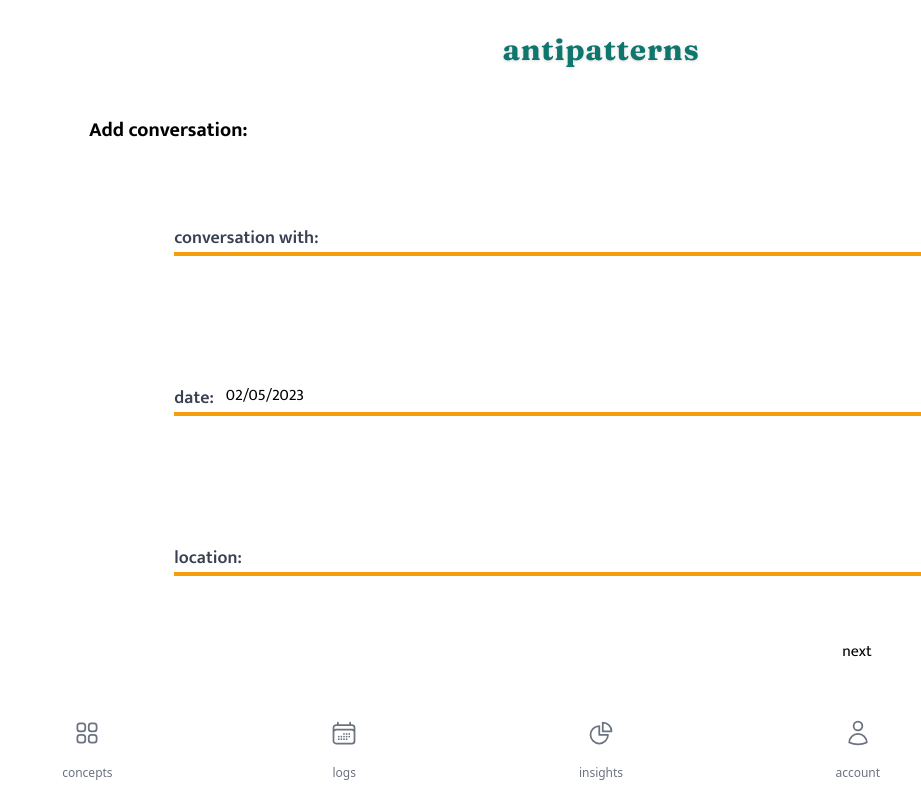
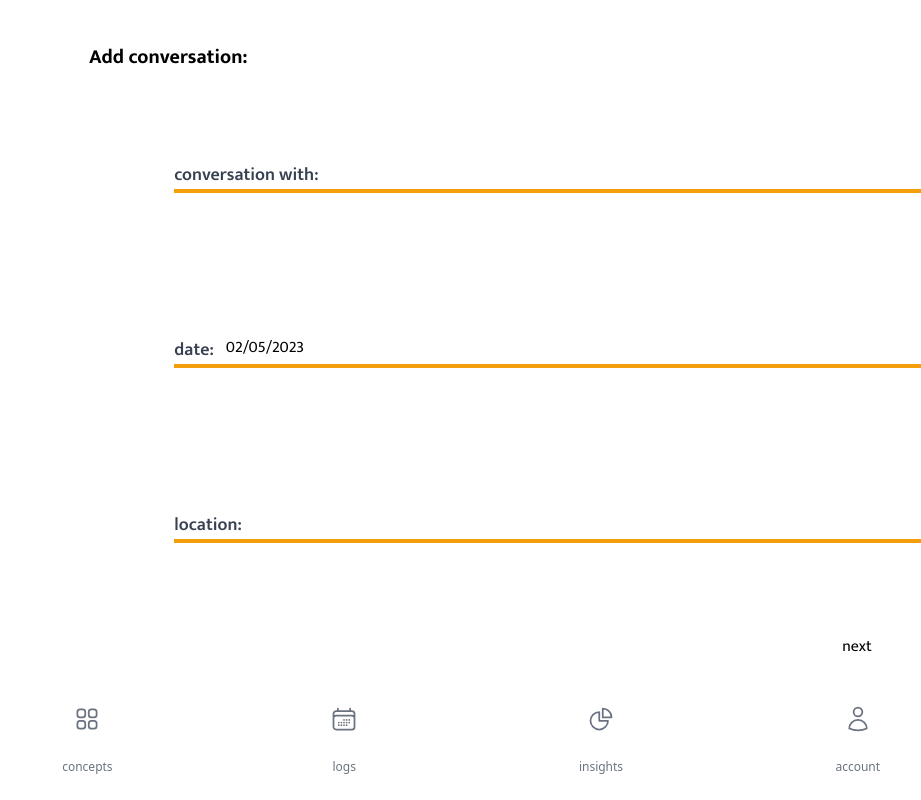
Before and after one commit to josephrmartinez/reactionsjournal, a React (Vite) app: page /reactionsjournal/add in a window 1280 px wide. Shown: the top 800 px of the page, without its empty margins (359-1280 px from the left). Built offline with nearby package versions, Linux system fonts and the light colour scheme.

Commit message:
Navigate to logs onsubmit of new entry

```diff
--- a/src/index.css
+++ b/src/index.css
@@ -9,6 +9,7 @@
 *{
     box-sizing: border-box;
 }
+
 
 body {
     height: 100%;
@@ -23,9 +24,9 @@ body {
     height: 100vh;
     width: 100vw;
     display: flex;
-        flex-direction: column;
-        align-items: center;
-        justify-content: center;
+    flex-direction: column;
+    align-items: center;
+    justify-content: center;
 }
 
 .container{
@@ -33,7 +34,7 @@ body {
    height: 100%;
    width: 100vw;
    max-width: 640px;
-   grid-template-rows: 12.5% 75% 12.5%;
+   grid-template-rows: 85% 15%;
    justify-items: center;
 }
 
@@ -84,8 +85,7 @@ body {
     display: grid;
     height: 100%;
     grid-template-columns: 1fr 1fr;
-    grid-template-rows: repeat(8, 1fr);
-    /* margin: 25px; */
+    grid-template-rows: repeat(7, 1fr);
     gap: 12px;
 }
 
--- a/src/routes/add.jsx
+++ b/src/routes/add.jsx
@@ -6,7 +6,7 @@ import UserResponsesForm from "./addForms/UserResponsesForm"
 import PartnerReactionsForm from "./addForms/PartnerReactionsForm"
 import PartnerResponsesForm from "./addForms/PartnerResponsesForm"
 import NotesAndSubmitForm from "./addForms/NotesAndSubmitForm"
-import { Navigate } from "react-router-dom"
+import { useNavigate } from "react-router-dom"
 import { nanoid } from "nanoid"
 import { starterData } from "../starterData"
 
@@ -94,33 +94,36 @@ export default function Add() {
             <NotesAndSubmitForm {...data} updateFields={updateFields} />
         ])
 
-
+    const navigate = useNavigate()
 
     function onSubmit(e) {
         e.preventDefault();
+
         if (!isLastStep) return next()
 
-        console.log(data)
-        // Parse any JSON previously stored in allEntries
+        // Parse any JSON previously stored
         var existingData = JSON.parse(localStorage.getItem("reactionsJournalLogData"));
         if(existingData == null) existingData = starterData;
 
         localStorage.setItem("entry", JSON.stringify(data));
-        // Save allEntries back to local storage
+        // Save data back to local storage
         existingData.push(data);
-        console.log(existingData)
         localStorage.setItem("reactionsJournalLogData", JSON.stringify(existingData));
+
+
+        navigate('/reactionsjournal/logs')
     };
+
 
 
     return (
         <div className="font-mukta h-full w-4/5 flex flex-col items-center">
             <form className="h-full w-full grid grid-cols-1  grid-rows-[10%_80%_10%]" onSubmit={onSubmit}>
                 {step}
-            <div className="flex flex-row justify-around items-start">
+            <div className="flex flex-row justify-around items-center">
                 {currentStepIndex === 0 && <div className="w-16"></div>}
                 {currentStepIndex !== 0 && <button type="button" className="w-16" onClick={back}>back</button>}
-                {<button className="w-16" type="submit">{isLastStep ? "log entry" : "next"}</button>}
+                <button className="w-16" type="submit">{isLastStep ? "log entry" : "next"}</button>
             </div>
             </form>
             </div>
--- a/src/routes/logs.jsx
+++ b/src/routes/logs.jsx
@@ -150,7 +150,7 @@ export default function Logs() {
 
 
 return (
-    <div className="overflow-y-auto flex flex-col w-screen items-center gap-4">
+    <div className="overflow-y-scroll flex flex-col w-screen h-full items-center gap-4">
         {logs}
     </div>
 );
--- a/src/routes/root.jsx
+++ b/src/routes/root.jsx
@@ -5,10 +5,8 @@ export default function Root() {
 
   return (
       <div className="container">
-        <div className="flex flex-col justify-center w-full ">
-        <div className="text-3xl text-center text-teal-700 font-bold font-fraunces drop-shadow tracking-wide select-none">antipatterns</div>
-      </div>
-        <div id="detail" className="flex items-center w-screen h-full flex-col overflow-auto"><Outlet /></div>
+
+        <div id="detail" className="flex items-center w-screen h-full flex-col pt-6"><Outlet /></div>
         <nav className="flex items-center w-full shadow-inner sm:shadow-none">
           <ul className="grid grid-cols-5 gap-1 w-full h-full">
           <NavLink
```
